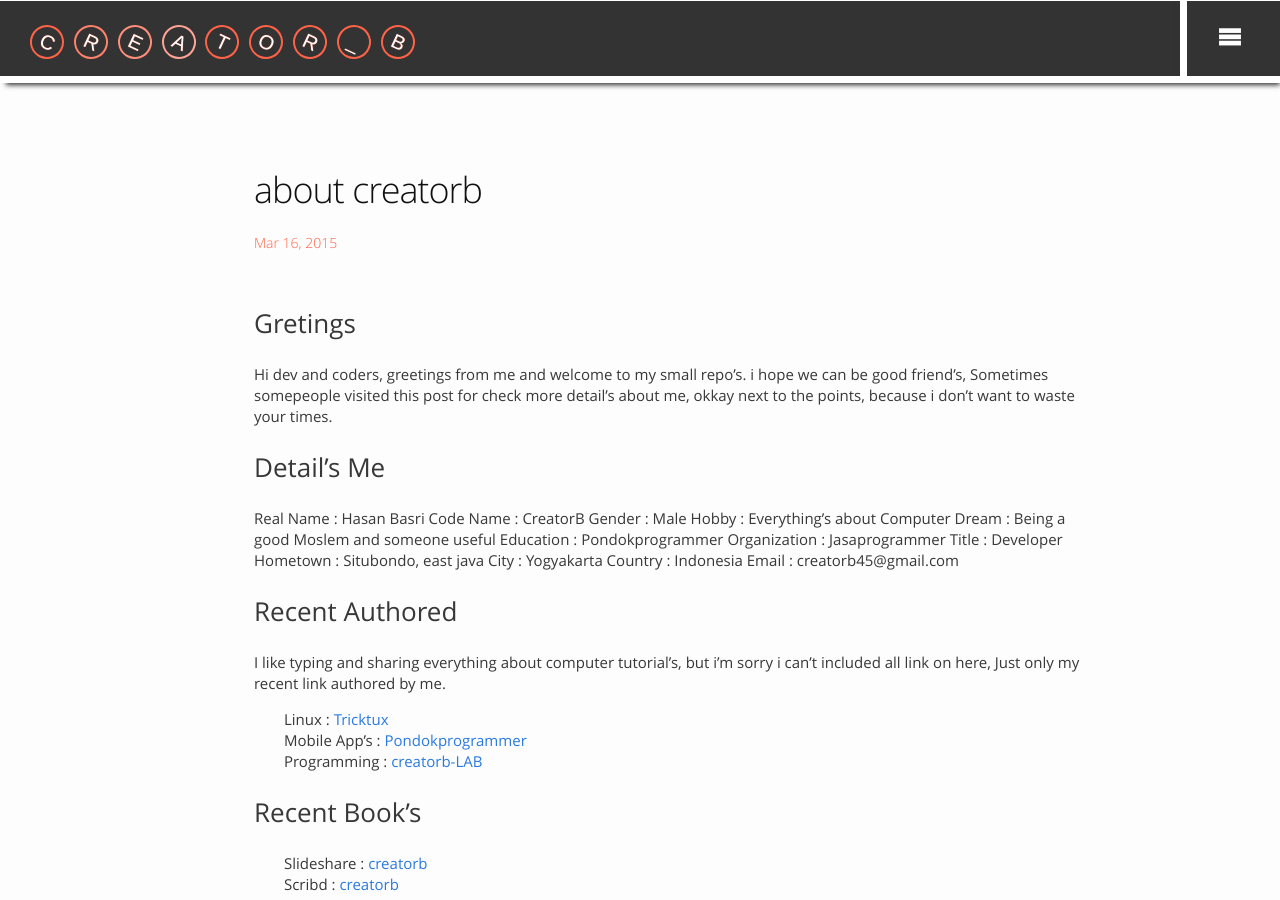
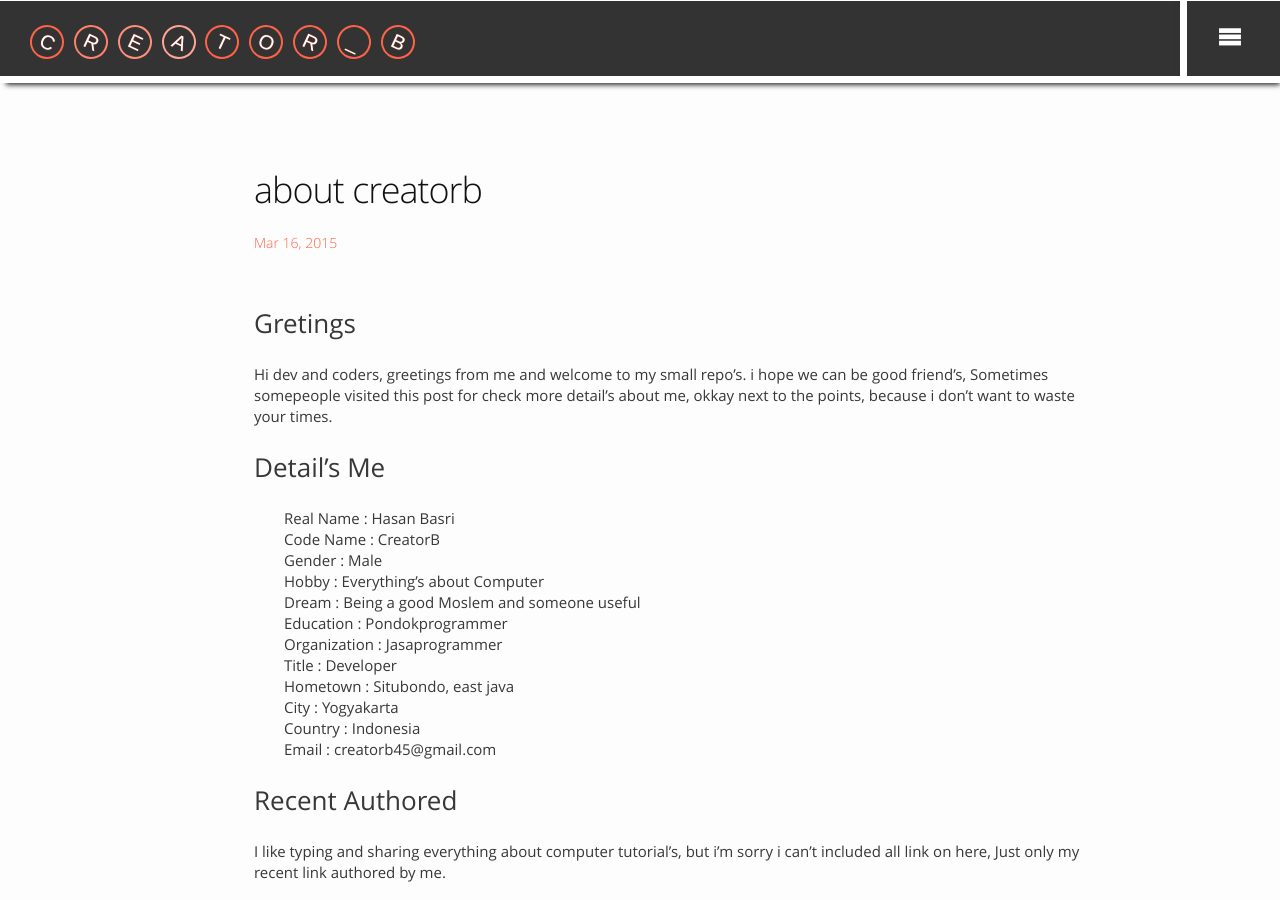
Before and after one commit to CreatorB/creatorb.github.io, a Jekyll site: the page built from _posts/2015-03-16-about-creatorb.markdown, in a window 1280 px wide and 900 px high. Built offline with Jekyll 4.4.1, drawn with Linux system fonts in a browser that asks for light colours.

Commit message:
fix words

```diff
--- a/_posts/2015-03-16-about-creatorb.markdown
+++ b/_posts/2015-03-16-about-creatorb.markdown
@@ -12,18 +12,18 @@ i hope we can be good friend's, Sometimes somepeople visited this post for check
 
 ###Detail's Me
 
-Real Name	: Hasan Basri
-Code Name	: CreatorB
-Gender		: Male
-Hobby		: Everything's about Computer
-Dream		: Being a good Moslem and someone useful
-Education	: Pondokprogrammer
-Organization	: Jasaprogrammer
-Title		: Developer
-Hometown	: Situbondo, east java
-City		: Yogyakarta
-Country 	: Indonesia
-Email		: creatorb45@gmail.com
+* Real Name	: Hasan Basri
+* Code Name	: CreatorB
+* Gender	: Male
+* Hobby		: Everything's about Computer
+* Dream		: Being a good Moslem and someone useful
+* Education	: Pondokprogrammer
+* Organization	: Jasaprogrammer
+* Title		: Developer
+* Hometown	: Situbondo, east java
+* City		: Yogyakarta
+* Country 	: Indonesia
+* Email		: creatorb45@gmail.com
 
 ###Recent Authored
 
```
